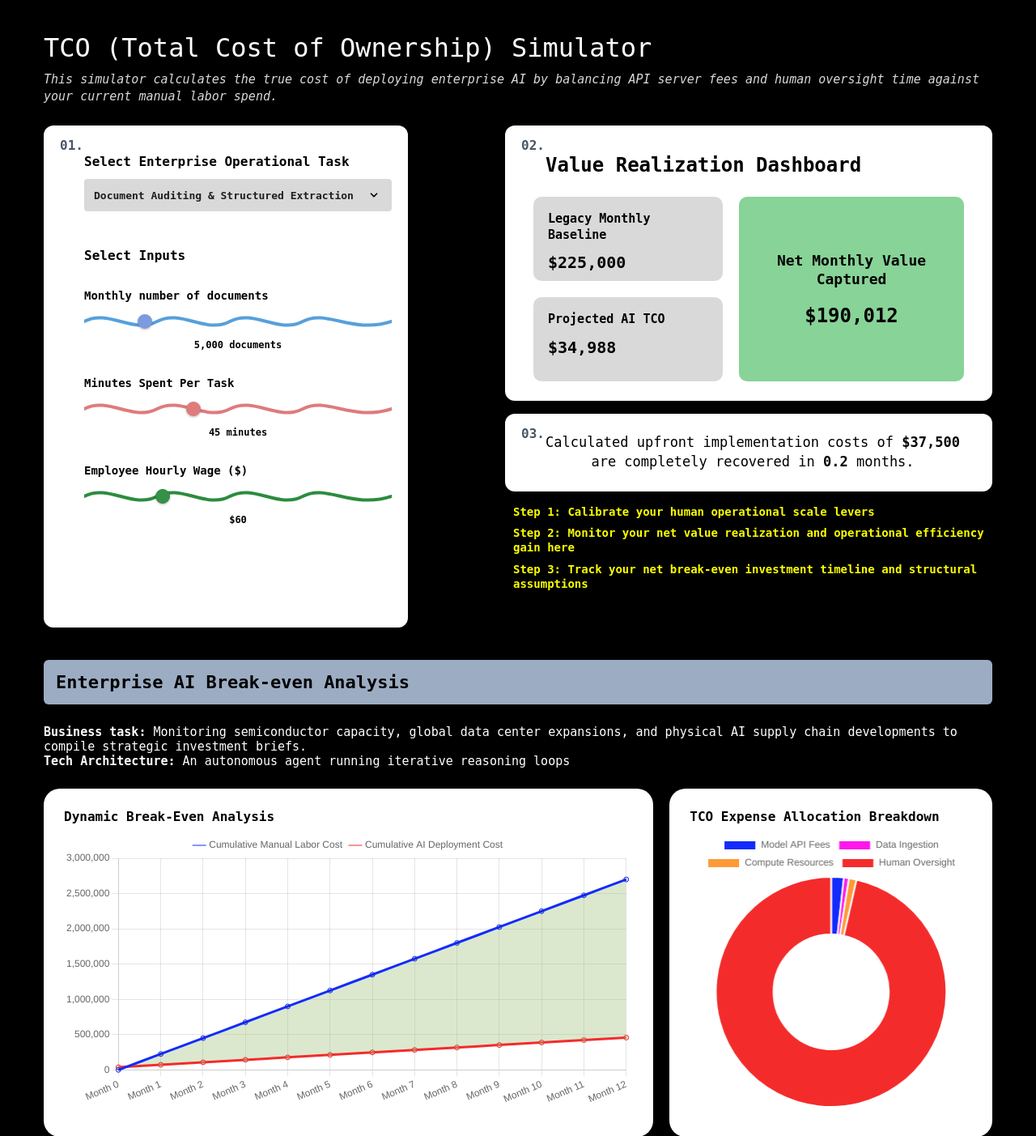
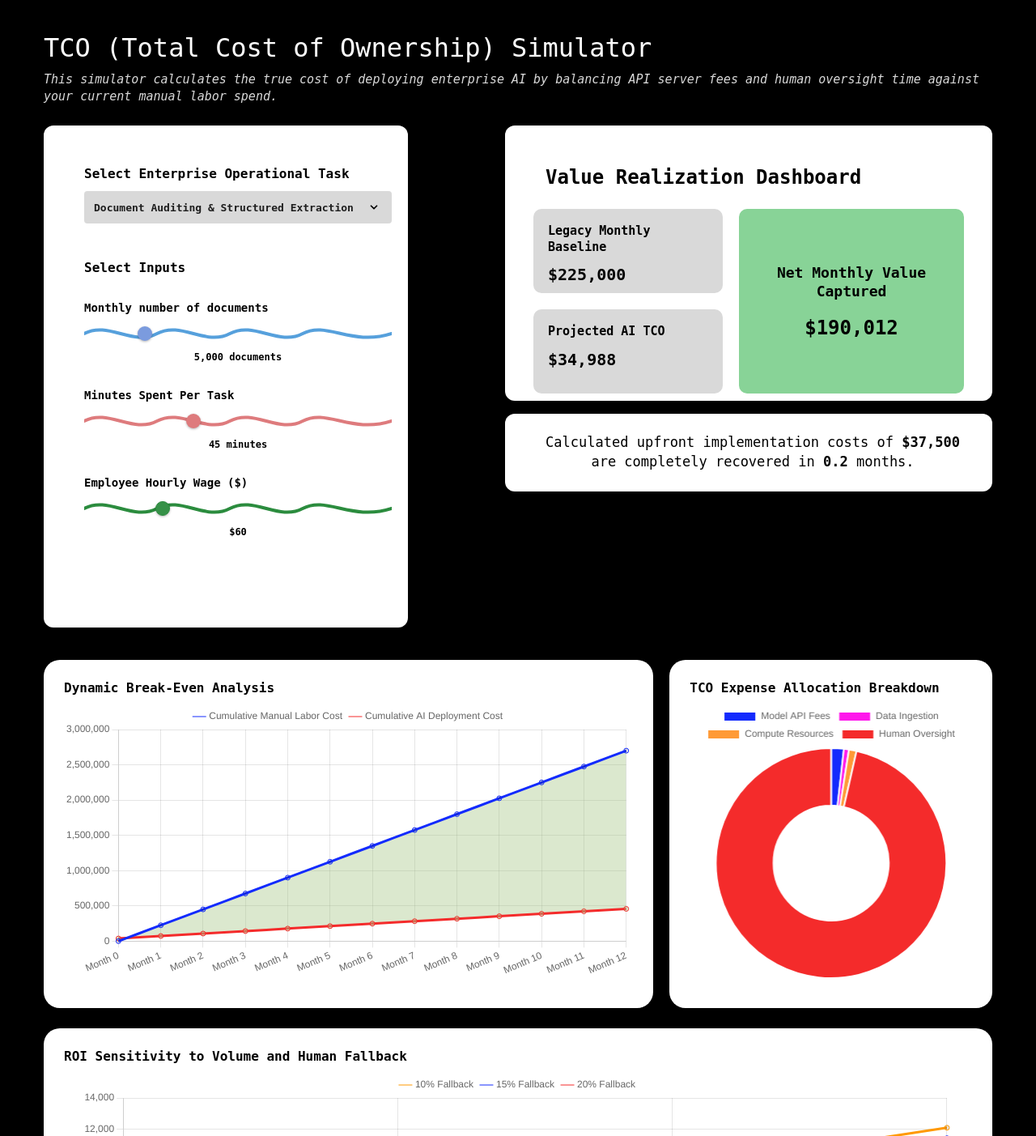
Before and after one commit to chaitalihm/chaitali-mandavia, a Flask app: page / in a window 1280 px wide. Shown: the top 1403 px of the page at 81% size. Run offline with Flask 3, Linux system fonts and the light colour scheme.

Commit message:
Streamlined single-page view by removing instructions, headers, and badge step numbers

```diff
--- a/templates/index.html
+++ b/templates/index.html
@@ -19,7 +19,6 @@
         .left-panel { width: 450px; height: 620px; background: white; border-radius: 12px; box-sizing: border-box; padding: 35px; position: relative; }
         .right-column-stack { display: flex; flex-direction: column; gap: 16px; }
         .right-panel { width: 602px; height: 340px; background: white; border-radius: 12px; box-sizing: border-box; padding: 35px; position: relative; }
-        .step-badge { position: absolute; top: 15px; left: 20px; font-size: 16px; font-weight: 700; color: #475569; }
         .section-title { font-size: 16px; font-weight: 700; color: black; margin-bottom: 12px; margin-left: 15px; }
         .input-label { font-size: 14px; font-weight: 700; color: black; margin-bottom: 8px; }
         .dropdown-container { width: 380px; height: 40px; margin-bottom: 30px; margin-left: 15px; }
@@ -46,9 +45,8 @@
         .card-value { font-size: 20px; font-weight: 700; color: black; margin-top: 12px; }
         .bottom-card { width: 602px; height: 96px; background: white; border-radius: 12px; display: flex; align-items: center; justify-content: center; padding: 20px 35px 20px 45px; box-sizing: border-box; position: relative; }
         .bottom-text { width: 540px; text-align: center; color: black; font-size: 17px; font-weight: 400; line-height: 1.4; }
-        .instruction-box { width: 602px; box-sizing: border-box; padding: 0 10px; display: flex; flex-direction: column; gap: 8px; }
-        .instruction-line { color: #FAFE00; font-size: 14px; font-weight: 700; line-height: 1.3; }
 
+        /* Chart Section Layout Elements */
         .chart-section { width: 1172px; margin-top: 40px; display: flex; flex-direction: column; gap: 25px; }
         .chart-row { display: flex; gap: 20px; }
         .chart-box { background: white; border-radius: 20px; padding: 25px; box-sizing: border-box; color: black; }
@@ -64,8 +62,7 @@
 
         <div class="main-row-container">
             <div class="left-panel">
-                <div class="step-badge">01.</div>
-                <div class="section-title">Select Enterprise Operational Task</div>
+                <div class="section-title" style="margin-top: 15px;">Select Enterprise Operational Task</div>
                 <div class="dropdown-container">
                     <select id="use_case" onchange="handleUseCaseChange()">
                         <option value="document-extraction" selected>Document Auditing & Structured Extraction</option>
@@ -102,8 +99,7 @@
 
             <div class="right-column-stack">
                 <div class="right-panel">
-                    <div class="step-badge">02.</div>
-                    <div style="font-size: 24px; font-weight: 700; color: black; margin-bottom: 5px; margin-left: 15px;">Value Realization Dashboard</div>
+                    <div style="font-size: 24px; font-weight: 700; color: black; margin-bottom: 5px; margin-left: 15px; margin-top: 15px;">Value Realization Dashboard</div>
                     <div class="metrics-inner-layout">
                         <div class="left-substack">
                             <div class="sub-card"><div class="card-label">Legacy Monthly Baseline</div><div class="card-value" id="legacy_baseline">...</div></div>
@@ -112,22 +108,13 @@
                         <div class="sub-card highlight"><div class="card-label" style="text-align: center; font-size: 18px;">Net Monthly Value Captured</div><div class="card-value" id="monthly_savings" style="text-align: center; font-size: 24px; margin-top: 20px;">...</div></div>
                     </div>
                 </div>
-                <div class="bottom-card">
-                    <div class="step-badge">03.</div>
+                <div class="bottom-card" style="margin-bottom: 20px;">
                     <div class="bottom-text">Calculated upfront implementation costs of <span id="upfront_cost" style="font-weight: 700;">...</span> are completely recovered in <span id="payback_period" style="font-weight: 700;">...</span> months.</div>
-                </div>
-                <div class="instruction-box">
-                    <div class="instruction-line">Step 1: Calibrate your human operational scale levers</div>
-                    <div class="instruction-line">Step 2: Monitor your net value realization and operational efficiency gain here</div>
-                    <div class="instruction-line">Step 3: Track your net break-even investment timeline and structural assumptions</div>
                 </div>
             </div>
         </div>
 
         <div class="chart-section">
-            <div style="width:100%; background:#9CACC3; color:black; font-size:22px; font-weight:bold; padding:15px; border-radius:6px; box-sizing:border-box;">Enterprise AI Break-even Analysis</div>
-            <p style="color:white; font-size:15px; margin:0;"><strong>Business task:</strong> Monitoring semiconductor capacity, global data center expansions, and physical AI supply chain developments to compile strategic investment briefs.<br><strong>Tech Architecture:</strong> An autonomous agent running iterative reasoning loops</p>
-
             <div class="chart-row">
                 <div class="chart-box" style="width:756px; height:430px;"><div style="font-weight:bold;margin-bottom:10px;">Dynamic Break-Even Analysis</div><div style="height:340px;"><canvas id="lineChart"></canvas></div></div>
                 <div class="chart-box" style="width:400px; height:430px;"><div style="font-weight:bold;margin-bottom:10px;">TCO Expense Allocation Breakdown</div><div style="height:340px;"><canvas id="donutChart"></canvas></div></div>
```
